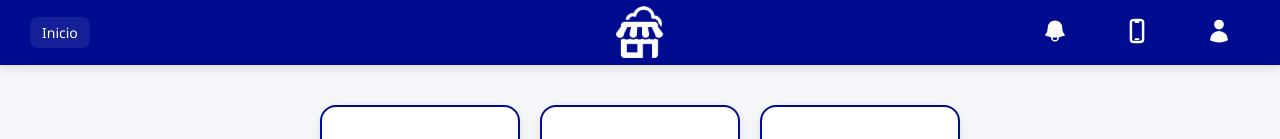
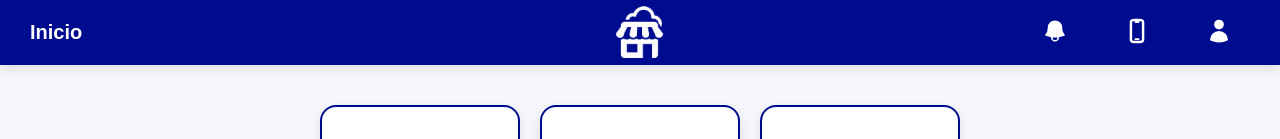
Before and after one commit to jjcm296/PDVMWeb, a React (Create React App) app in the folder frontend/: page / in a window 1280 px wide. Shown: the top 139 px of the page. Built offline with nearby package versions, Linux system fonts and the light colour scheme.

Commit message:
feat: mostrar nombre de la pestaña actual en la barra de navegación y eliminar migajas

```diff
--- a/frontend/src/componenst/BarraNavegacion/BarraNavegacion.css
+++ b/frontend/src/componenst/BarraNavegacion/BarraNavegacion.css
@@ -134,6 +134,14 @@
   bottom: 18px;
 }
 
+.titulo-pagina {
+    color: white;
+    font-size: 20px;
+    font-weight: bold;
+    text-transform: capitalize;
+}
+
+
 /* Responsive */
 @media (max-width: 768px) {
     .items {
--- a/frontend/src/componenst/BarraNavegacion/BarraNavegacion.jsx
+++ b/frontend/src/componenst/BarraNavegacion/BarraNavegacion.jsx
@@ -1,16 +1,16 @@
 import React, { useState, useRef, useEffect } from 'react';
 import "./BarraNavegacion.css";
 import ModalIniciarSesion from "../modals/modalIniciarSesion/ModalIniciarSesion";
-import { useNavigate } from "react-router-dom";
+import { useNavigate, useLocation } from "react-router-dom";
 import {
     UserIcon,
     BellIcon,
     DevicePhoneMobileIcon
 } from "@heroicons/react/24/solid";
-import Migajas from './components/migajas/Migajas';
 
 const BarraNavegacion = () => {
     const navigate = useNavigate();
+    const location = useLocation();
     const [isModalOpen, setIsModalOpen] = useState(false);
     const [isMobileMenuOpen, setIsMobileMenuOpen] = useState(false);
     const [modalPosition, setModalPosition] = useState({ top: 0, left: 0 });
@@ -62,19 +62,35 @@ const BarraNavegacion = () => {
         return () => document.removeEventListener("mousedown", handleClickOutside);
     }, []);
 
+    const pageTitles = {
+        "/": "Inicio",
+        "/products": "Productos",
+        "/category": "Categorías",
+        "/inventory": "Inventario",
+        "/pdv": "PDV",
+        "/supply-per-unit": "Suministro por unidad",
+        "/supply-per-box": "Suministro por caja",
+        "/barcode-generator": "Generador de códigos de barras",
+        "/alerts": "Alertas",
+        "/account": "Cuenta",
+        "/settings": "Reportes"
+    };
+
+    const getPageTitle = (pathname) => pageTitles[pathname] || "PDV";
+
     return (
         <div className="BarraNavegacion">
             <div className="menu migajas-container">
-                <Migajas/>
+                <span className="titulo-pagina">{getPageTitle(location.pathname)}</span>
             </div>
 
             <div className="menu logo-centro" onClick={() => navigate("/")}>
                 <img
                     src="/logo/Logo_sin_letras.png"
                     className="logo-img"
+                    alt="Logo"
                 />
             </div>
-
 
             <div className="menu">
                 <button
@@ -86,10 +102,10 @@ const BarraNavegacion = () => {
                 </button>
 
                 <ul className={`items ${isMobileMenuOpen ? "open" : ""}`}>
-                    <li className="item"><BellIcon className="icon-nav"/></li>
-                    <li className="item"><DevicePhoneMobileIcon className="icon-nav"/></li>
+                    <li className="item"><BellIcon className="icon-nav" /></li>
+                    <li className="item"><DevicePhoneMobileIcon className="icon-nav" /></li>
                     <li className="item" ref={loginButtonRef} onClick={handleButtonClick}>
-                        <UserIcon className="icon-nav"/>
+                        <UserIcon className="icon-nav" />
                     </li>
                 </ul>
             </div>
```
